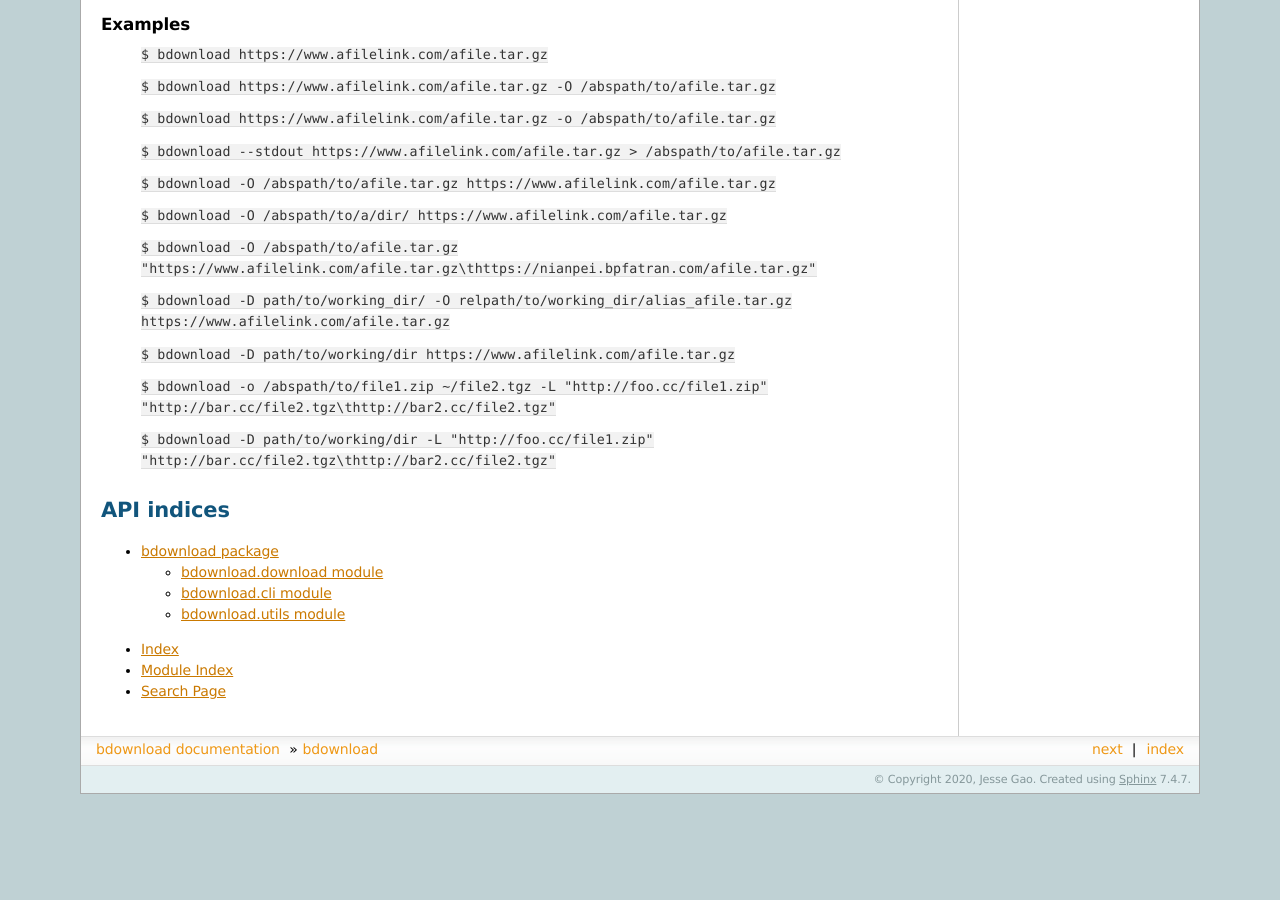
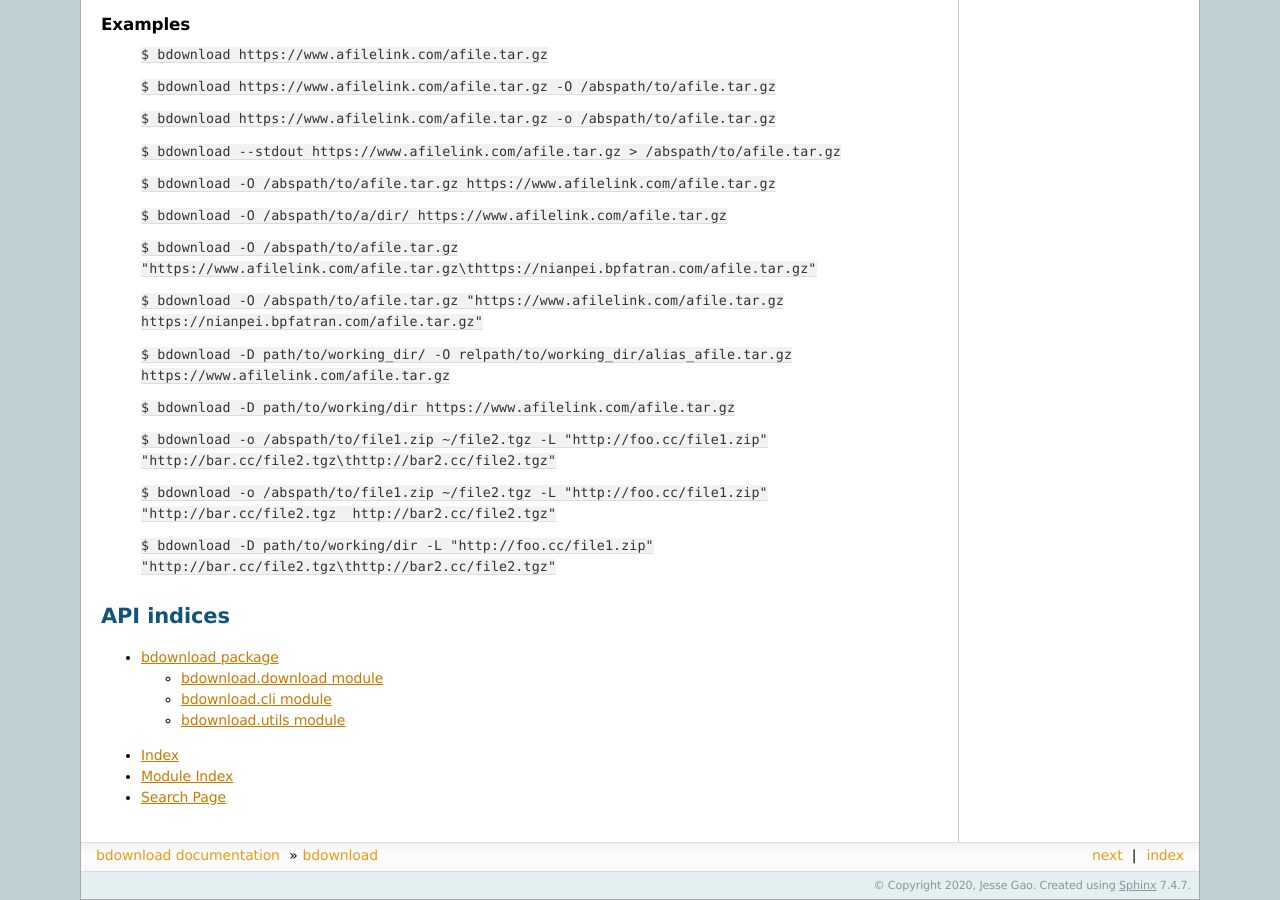
Before and after one commit to Jesseatgao/bdownload, a Sphinx documentation site: the page built from docs/source/index.rst, in a window 1280 px wide and 900 px high, scrolled down 3753 px. Built offline with Sphinx 7.4.7, drawn with Linux system fonts in a browser that asks for light colours; before the commit the page ends 4547 px from its top, so only the background shows below that.

Commit message:
Update the Docs

```diff
--- a/docs/source/index.rst
+++ b/docs/source/index.rst
@@ -217,11 +217,15 @@ Examples
 
     ``$ bdownload -O /abspath/to/afile.tar.gz "https://www.afilelink.com/afile.tar.gz\thttps://nianpei.bpfatran.com/afile.tar.gz"``
 
+    ``$ bdownload -O /abspath/to/afile.tar.gz "https://www.afilelink.com/afile.tar.gz https://nianpei.bpfatran.com/afile.tar.gz"``
+
     ``$ bdownload -D path/to/working_dir/ -O relpath/to/working_dir/alias_afile.tar.gz https://www.afilelink.com/afile.tar.gz``
 
     ``$ bdownload -D path/to/working/dir https://www.afilelink.com/afile.tar.gz``
 
     ``$ bdownload -o /abspath/to/file1.zip ~/file2.tgz -L "http://foo.cc/file1.zip" "http://bar.cc/file2.tgz\thttp://bar2.cc/file2.tgz"``
+
+    ``$ bdownload -o /abspath/to/file1.zip ~/file2.tgz -L "http://foo.cc/file1.zip" "http://bar.cc/file2.tgz  http://bar2.cc/file2.tgz"``
 
     ``$ bdownload -D path/to/working/dir -L "http://foo.cc/file1.zip" "http://bar.cc/file2.tgz\thttp://bar2.cc/file2.tgz"``
 
--- a/setup.py
+++ b/setup.py
@@ -77,6 +77,7 @@ setup(
         'Programming Language :: Python :: 3.11',
         'Programming Language :: Python :: 3.12',
         'Programming Language :: Python :: 3.13',
+        'Programming Language :: Python :: 3.14',
         'Programming Language :: Python :: Implementation :: CPython',
         'Programming Language :: Python :: Implementation :: PyPy',
         'License :: OSI Approved :: MIT License',
```
Also changed, not shown: README.md (+4 -2 lines), .travis.yml, 1 other file.
